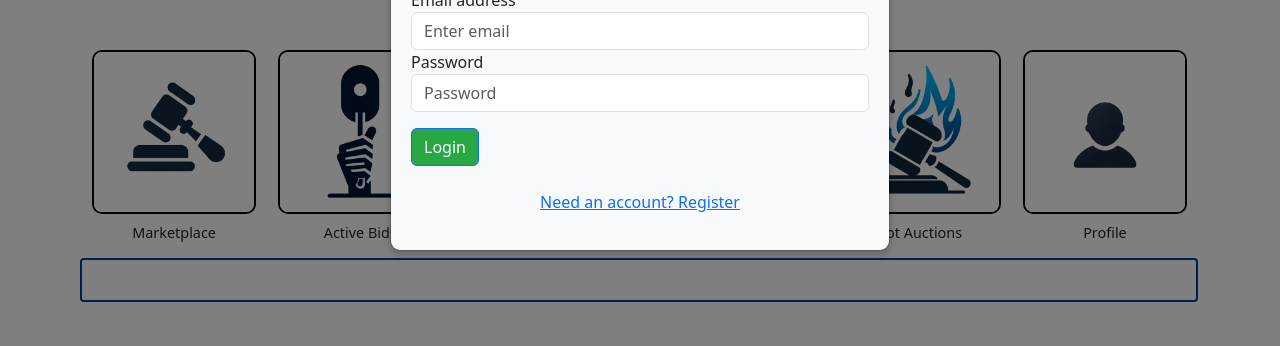
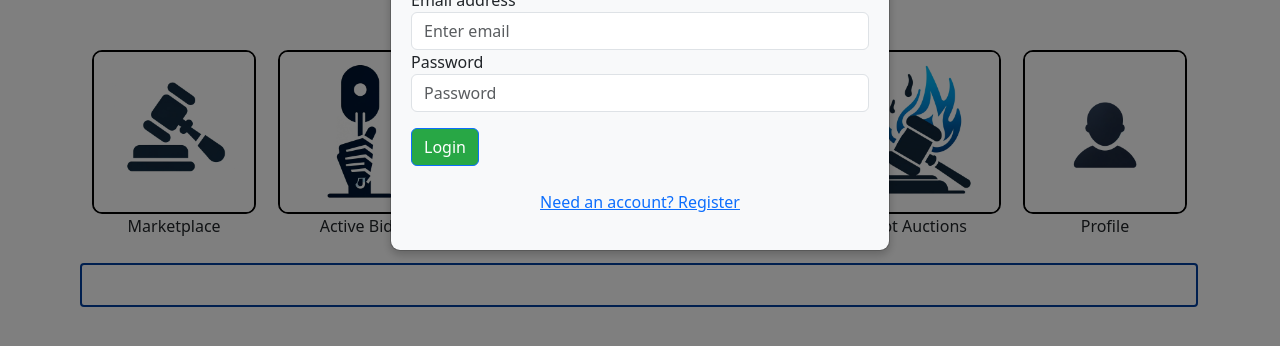
Before and after one commit to Olekrr/Semester-Project-2, a website: page index.html in a window 1280 px wide. Shown: the part 118-464 px from the top of the page. Drawn offline with nearby package versions, Linux system fonts and the light colour scheme; files that its build step writes are made by us from their sources.

Commit message:
removed errors

```diff
--- a/index.html
+++ b/index.html
@@ -13,7 +13,6 @@
       src="https://cdn.jsdelivr.net/npm/bootstrap@5.3.2/dist/js/bootstrap.bundle.min.js"
       defer
     ></script>
-    <script type="module" src="src/js/index.js" defer></script>
     <title>Noroff Autions</title>
   </head>
   <body>
@@ -148,37 +147,37 @@
                 src="assets/marketplace.png"
                 alt="Marketplace"
               />
-              <h2>Marketplace</h2>
+              <p>Marketplace</p>
             </button>
             <button
               class="btn icon-btn d-flex flex-column align-items-center text-center"
             >
               <img src="assets/activebids.png" alt="My Active Bids" />
-              <h2>Active Bids</h2>
+              <p>Active Bids</p>
             </button>
             <button
               class="btn icon-btn d-flex flex-column align-items-center text-center"
             >
               <img src="assets/mylistings.png" alt="My Auctions" />
-              <h2>My Listings</h2>
+              <p>My Listings</p>
             </button>
             <button
               class="btn icon-btn d-flex flex-column align-items-center text-center"
             >
               <img src="assets/createnewauction.png" alt="Create Auction" />
-              <h2>Create Auctions</h2>
+              <p>Create Auctions</p>
             </button>
             <button
               class="btn icon-btn d-flex flex-column align-items-center text-center"
             >
               <img src="assets/hotauctions.png" alt="Hot Auctions" />
-              <h2>Hot Auctions</h2>
+              <p>Hot Auctions</p>
             </button>
             <button
               class="btn icon-btn d-flex flex-column align-items-center text-center"
             >
               <img src="assets/profile.png" alt="Profile" />
-              <h2>Profile</h2>
+              <p>Profile</p>
             </button>
           </div>
         </div>
@@ -189,37 +188,37 @@
               class="btn icon-btn d-flex flex-column align-items-center text-center"
             >
               <img src="assets/marketplace.png" alt="Marketplace" />
-              <h2>Marketplace</h2>
+              <p>Marketplace</p>
             </button>
             <button
               class="btn icon-btn d-flex flex-column align-items-center text-center"
             >
               <img src="assets/activebids.png" alt="My Active Bids" />
-              <h2>Active Bids</h2>
+              <p>Active Bids</p>
             </button>
             <button
               class="btn icon-btn d-flex flex-column align-items-center text-center"
             >
               <img src="assets/mylistings.png" alt="My Auctions" />
-              <h2>My Listings</h2>
+              <p>My Listings</p>
             </button>
             <button
               class="btn icon-btn d-flex flex-column align-items-center text-center"
             >
               <img src="assets/createnewauction.png" alt="Create Auction" />
-              <h2>Create Auctions</h2>
+              <p>Create Auctions</p>
             </button>
             <button
               class="btn icon-btn d-flex flex-column align-items-center text-center"
             >
               <img src="assets/hotauctions.png" alt="Hot Auctions" />
-              <h2>Hot Auctions</h2>
+              <p>Hot Auctions</p>
             </button>
             <button
               class="btn icon-btn d-flex flex-column align-items-center text-center"
             >
               <img src="assets/profile.png" alt="Profile" />
-              <h2>Profile</h2>
+              <p>Profile</p>
             </button>
           </div>
         </div>
@@ -310,4 +309,5 @@
       </div>
     </div>
   </body>
+  <script type="module" src="src/js/index.js"></script>
 </html>
```
